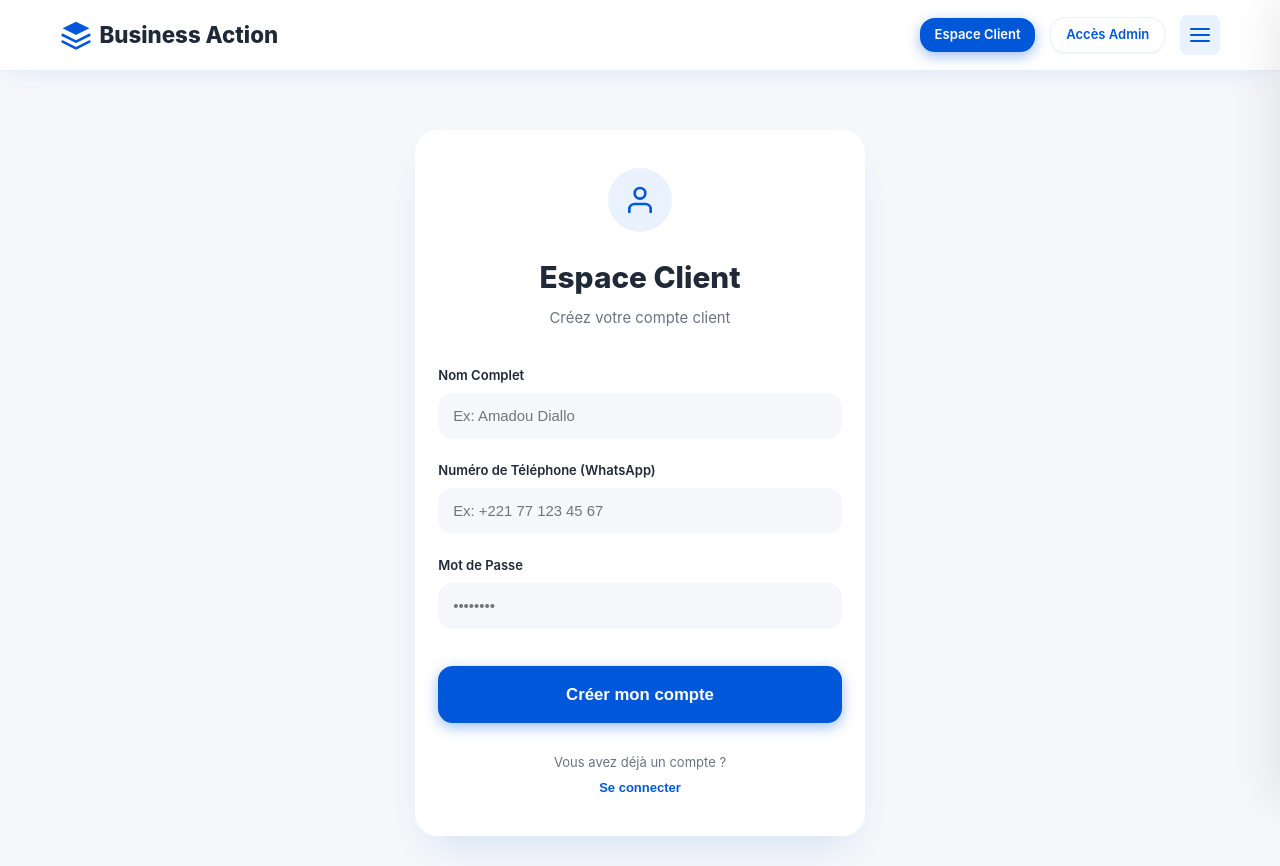
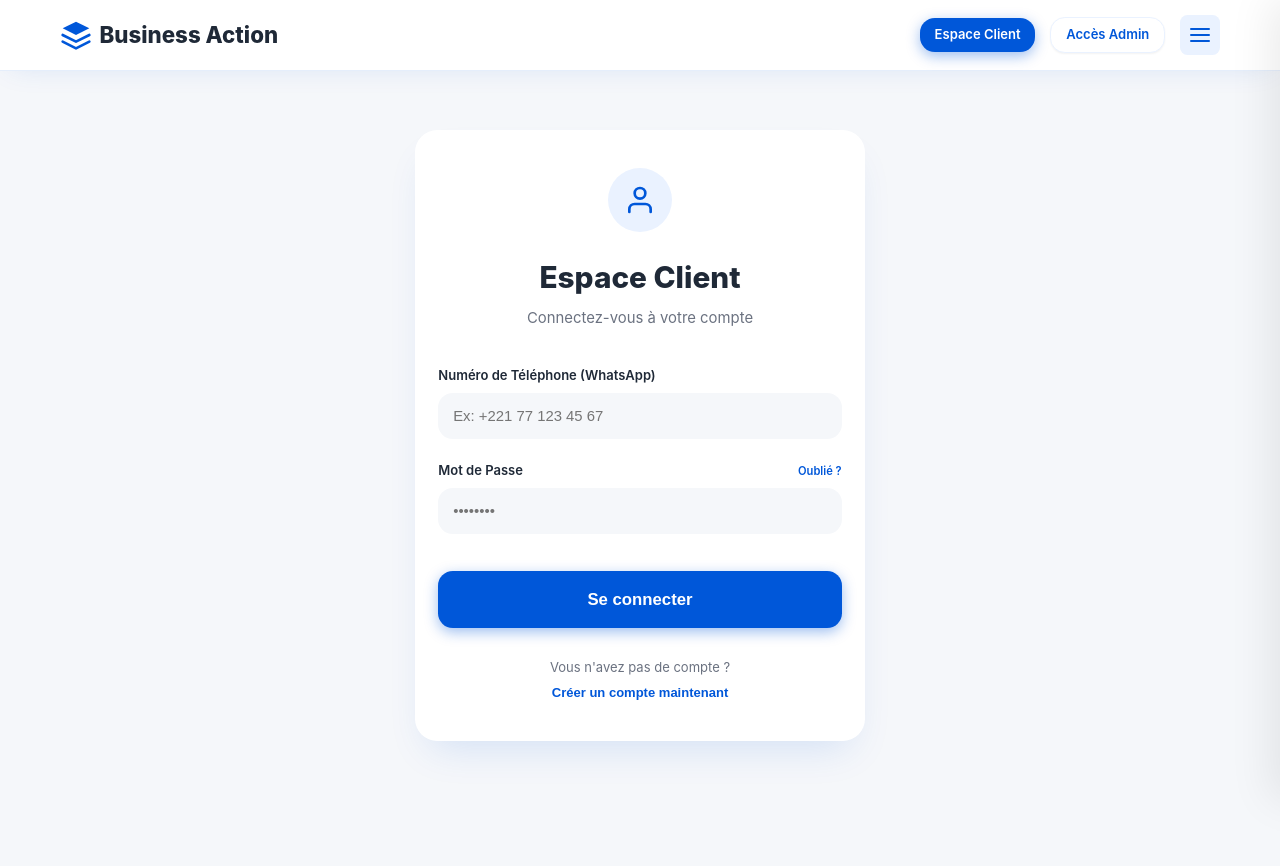
Before and after one commit to migini10/Business-Action, a Next.js app: page /espace-client in a window 1280 px wide. After the commit the page ends 800 px from the top, so only its background shows below. Built offline with nearby package versions, Linux system fonts and the light colour scheme.

Commit message:
feat: default to login view instead of registration in Espace Client

```diff
--- a/src/app/espace-client/page.tsx
+++ b/src/app/espace-client/page.tsx
@@ -4,7 +4,7 @@ import React, { useState } from 'react';
 import Link from 'next/link';
 
 export default function EspaceClient() {
-  const [isLogin, setIsLogin] = useState(false);
+  const [isLogin, setIsLogin] = useState(true);
   const [isSubmitting, setIsSubmitting] = useState(false);
   const [isLoggedIn, setIsLoggedIn] = useState(false);
   const [activeTab, setActiveTab] = useState<'dashboard' | 'finances'>('dashboard');
```
